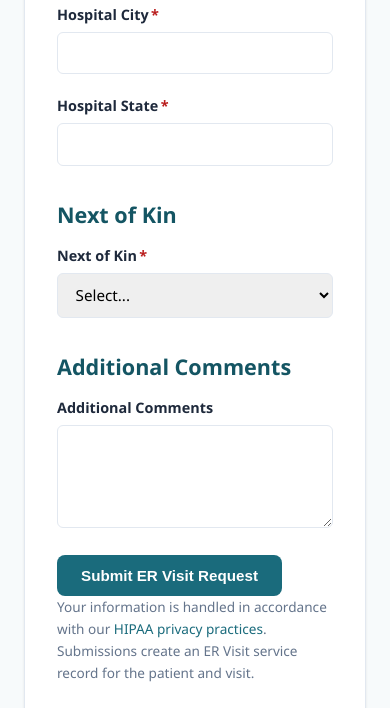
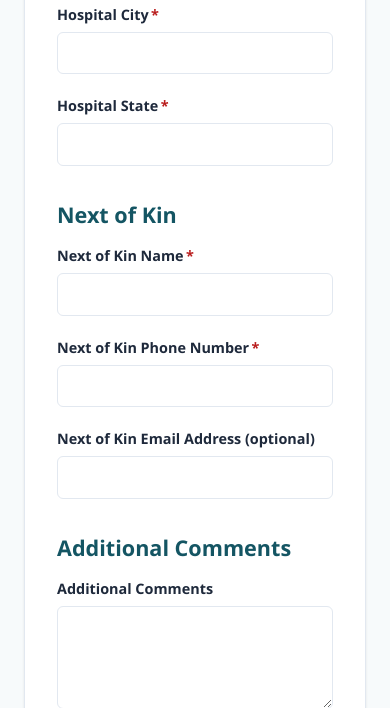
Before and after one commit to lhorton1208/starthere-patient-advocacy, a Flask app: page /client/er-visit-request in a window 390 px wide. Shown: the part 1800-2508 px from the top of the page. Run offline with Flask 3, Linux system fonts and the light colour scheme; parts of the project's set-up code (start-up, migrations or seed data) failed here and were passed over; some libraries are stand-ins or nearby versions.

Commit message:
Simplify ER Visit next of kin to name, phone, and optional email.
Remove the yes/no gate and address fields so next of kin is collected as direct contact details.

Co-authored-by: Cursor <cursoragent@cursor.com>

```diff
--- a/forms.py
+++ b/forms.py
@@ -22,12 +22,6 @@ from config import (
 
 
 YES_NO_CHOICES = [("", "Select..."), ("yes", "Yes"), ("no", "No")]
-
-YES_NO_NONE_CHOICES = [
-    ("", "Select..."),
-    ("yes", "Yes"),
-    ("no", "No / None"),
-]
 
 PROCEDURE_VISIT_TYPE_CHOICES = [
     ("", "Select..."),
@@ -148,52 +142,23 @@ class ErVisitForm(FlaskForm):
         "Hospital State",
         validators=[DataRequired(), Length(max=50)],
     )
-    has_next_of_kin = SelectField(
-        "Next of Kin",
-        choices=YES_NO_NONE_CHOICES,
-        validators=[DataRequired()],
-        description="Select No / None if there is no next of kin to list.",
-    )
     nok_name = StringField(
         "Next of Kin Name",
-        validators=[Optional(), Length(max=200)],
+        validators=[DataRequired(), Length(max=200)],
     )
     nok_phone = StringField(
         "Next of Kin Phone Number",
-        validators=[Optional(), Length(max=50)],
+        validators=[DataRequired(), Length(max=50)],
     )
-    nok_address = StringField(
-        "Next of Kin Address (optional)",
-        validators=[Optional(), Length(max=300)],
-    )
-    nok_city = StringField(
-        "Next of Kin City (optional)",
-        validators=[Optional(), Length(max=100)],
-    )
-    nok_state = StringField(
-        "Next of Kin State (optional)",
-        validators=[Optional(), Length(max=50)],
+    nok_email = EmailField(
+        "Next of Kin Email Address (optional)",
+        validators=[Optional(), Email(), Length(max=200)],
     )
     additional_comments = TextAreaField(
         "Additional Comments",
         validators=[Optional(), Length(max=5000)],
         render_kw={"rows": 4},
     )
-
-    def validate(self, extra_validators=None):
-        is_valid = super().validate(extra_validators=extra_validators)
-        if (self.has_next_of_kin.data or "").strip().lower() == "yes":
-            if not (self.nok_name.data or "").strip():
-                self.nok_name.errors.append(
-                    "Name is required when next of kin is provided."
-                )
-                is_valid = False
-            if not (self.nok_phone.data or "").strip():
-                self.nok_phone.errors.append(
-                    "Phone number is required when next of kin is provided."
-                )
-                is_valid = False
-        return is_valid
 
 
 class PatientInfoForm(FlaskForm):
--- a/routes/client_patient.py
+++ b/routes/client_patient.py
@@ -610,12 +610,9 @@ def er_visit_request():
             hospital_address=form.hospital_address.data,
             hospital_city=form.hospital_city.data,
             hospital_state=form.hospital_state.data,
-            has_next_of_kin=form.has_next_of_kin.data,
             nok_name=form.nok_name.data,
             nok_phone=form.nok_phone.data,
-            nok_address=form.nok_address.data,
-            nok_city=form.nok_city.data,
-            nok_state=form.nok_state.data,
+            nok_email=form.nok_email.data,
             additional_comments=form.additional_comments.data,
         )
         try:
--- a/templates/client/er_visit_request.html
+++ b/templates/client/er_visit_request.html
@@ -34,14 +34,9 @@
         {{ render_form_field(form.hospital_state) }}
 
         <h2>Next of Kin</h2>
-        {{ render_form_field(form.has_next_of_kin) }}
-        <div id="next-of-kin-fields">
-          {{ render_form_field(form.nok_name) }}
-          {{ render_form_field(form.nok_phone) }}
-          {{ render_form_field(form.nok_address) }}
-          {{ render_form_field(form.nok_city) }}
-          {{ render_form_field(form.nok_state) }}
-        </div>
+        {{ render_form_field(form.nok_name) }}
+        {{ render_form_field(form.nok_phone) }}
+        {{ render_form_field(form.nok_email) }}
 
         <h2>Additional Comments</h2>
         {{ render_form_field(form.additional_comments) }}
@@ -57,26 +52,3 @@
   </div>
 </section>
 {% endblock %}
-
-{% block scripts %}
-<script>
-(function () {
-  var select = document.getElementById("has_next_of_kin");
-  var fields = document.getElementById("next-of-kin-fields");
-  if (!select || !fields) return;
-
-  function updateNokVisibility() {
-    var show = select.value === "yes";
-    fields.hidden = !show;
-    fields.querySelectorAll("input, textarea, select").forEach(function (el) {
-      if (!show && el.name && el.name.indexOf("nok_") === 0) {
-        /* Keep values only when actively collecting next of kin. */
-      }
-    });
-  }
-
-  select.addEventListener("change", updateNokVisibility);
-  updateNokVisibility();
-})();
-</script>
-{% endblock %}
```
Also changed, not shown: intake.py (+15 -22 lines).
